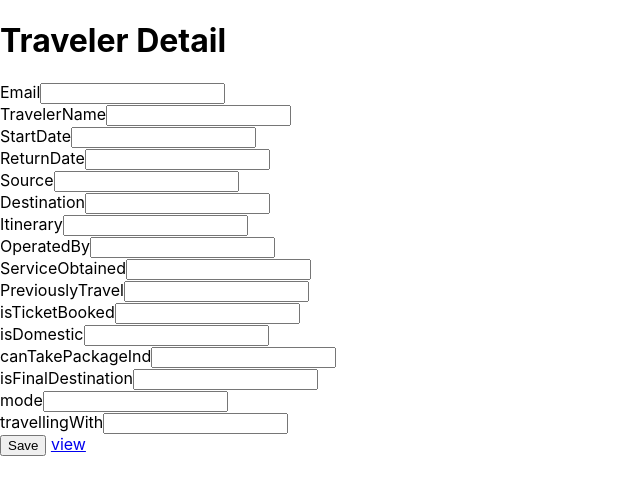
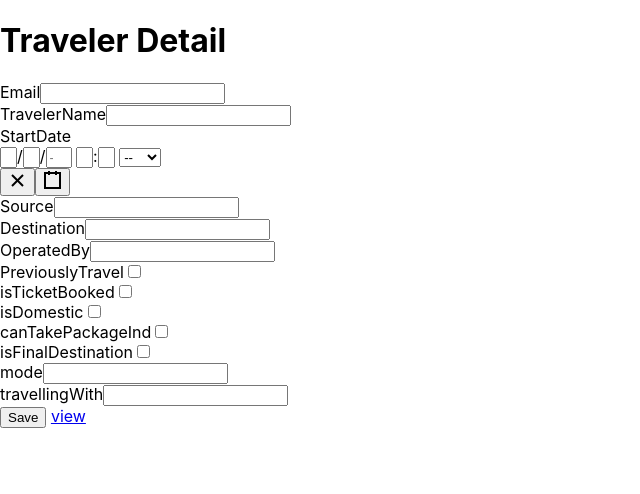
Before and after one commit to ashwin-r03/copa-ui, a React (Create React App) app: page /home in a window 1280 px wide. Shown: the top 494 px of the page, without its empty margins (0-640 px from the left). Built offline with nearby package versions, Linux system fonts and the light colour scheme.

Commit message:
Update TravelDetail.js
Updated travel paramenters

```diff
--- a/src/Travel/TravelDetail.js
+++ b/src/Travel/TravelDetail.js
@@ -1,12 +1,13 @@
 import React, { Component } from 'react';
 import { Link, withRouter } from 'react-router-dom';
 import { Button, Container, Form, FormGroup, Input, Label } from 'reactstrap';
+import DateTimePicker from "react-datetime-picker";
 
 class TravelDetail extends Component {
 
             Trip={
                 travellerId:'',
-                TravelerName:'',
+                travelerName:'',
                 travelStartDate:'',
                 tripId:'',
                 Source:'',
@@ -15,25 +16,28 @@ class TravelDetail extends Component {
                 mode:'',
                 airways:'',
                 travellingWith:'',
-                isTicketBooked:'',
-                isDomestic:'',
-                canTakePackageInd:'',
-                isFinalDestination:'',
-                ReturnDate:'',
-                Itinerary:'',
-                OperatedBy:'',
-                ServiceObtained:'',
-                PreviouslyTravel:'',
+                isTicketBooked:false,
+                isDomestic:false,
+                canTakePackageInd:false,
+                isFinalDestination:false,
+            //    ReturnDate:'',
+              //  Itinerary:'',
+              //  OperatedBy:'',
+               // ServiceObtained:'',
+                PreviouslyTravel:false,
             };
 
     constructor(props) {
         super(props);
         this.state = {
             trip: this.Trip,
+           // errors: {},
         };
         this.handleChange = this.handleChange.bind(this);
         this.handleSubmit = this.handleSubmit.bind(this);
-       // this.handleTripChange = this.handleTripChange.bind(this);
+        this.handleStartDateChange = this.handleStartDateChange.bind(this);
+        this.handleDateChange = this.handleDateChange.bind(this);
+       this.handleInputChange=this.handleInputChange.bind(this);
     }
     handleChange(event) {
 
@@ -47,9 +51,10 @@ class TravelDetail extends Component {
     }
 
 
-    componentDidMount() {
+
+  /*  componentDidMount() {
         this.setState({isLoading: true});
-    }
+    }*/
 
     async handleSubmit(event) {
         event.preventDefault();
@@ -64,19 +69,49 @@ class TravelDetail extends Component {
             },
             body: JSON.stringify(this.state.trips),
         });
-        alert(JSON.stringify(this.state.trips))
       // this.props.history.push('http://localhost:8081/tc');
+    };
+
+
+    handleStartDateChange = date => {
+        let datestate=this.state.trip;
+        datestate.travelStartDate=date;
+
+        this.setState({
+            travelStartDate:date,
+        });
+    };
+
+
+
+    handleInputChange(event) {
+        const target = event.target;
+        const value = target.type === 'checkbox' ? target.checked : target.value;
+        const name = target.name;
+        let item = {...this.state.trip};
+        item[name] = value;
+
+        this.setState({trip:item});
     }
 
 
+
+    handleDateChange = date => {
+        let datestate=this.state.trip;
+        datestate.ReturnDate=date;
+        this.setState({
+            ReturnDate:date,
+        });
+    };
+
     render(){
         const title=<h1 >{"Traveler Detail"}</h1>;
-        const {trip,isLoading}=this.state;
+        const {trip}=this.state;
 
 
-        if (!isLoading) { //need to change based on requirement
+     /*   if (!isLoading) { //need to change based on requirement
             return <p>Loading...</p>;
-        }
+        }*/
 
         return<div>
             <Container>
@@ -84,86 +119,86 @@ class TravelDetail extends Component {
                     {title}
                 <FormGroup>
                     <Label for="Email">Email</Label>
-                    <Input type="text" name="travellerId" id="travellerId" value={trip.travellerId || ''}
+                    <Input type="email" name="travellerId" id="travellerId" value={trip.travellerId || ''}
                            onChange={this.handleChange} autoComplete="Email"/>
                 </FormGroup>
 
                  <FormGroup>
                     <Label for="TravelerName">TravelerName</Label>
-                    <Input type="text" name="TravelerName" id="TravelerName" value={trip.TravelerName || ''}
-                           onChange={this.handleChange} autoComplete="TravelerName"/>
+                    <Input type="text" name="travelerName" id="travelerName" value={trip.travelerName || ''}
+                           onChange={this.handleChange} autoComplete="travelerName" maxLength={30}/>
                  </FormGroup>
 
                    <FormGroup>
                     <Label for="StartDate">StartDate</Label>
-                    <Input type="text" name="travelStartDate" id="travelStartDate" value={trip.travelStartDate || ''}
-                           onChange={this.handleChange} autoComplete="Date"/>
+                    <DateTimePicker name="travelStartDate" id="travelStartDate" value={trip.travelStartDate || ''}
+                           onChange={this.handleStartDateChange} autoComplete="Date"/>
                     </FormGroup>
 
-                    <FormGroup>
+                  {/*  <FormGroup>
                     <Label for="ReturnDate">ReturnDate</Label>
-                    <Input type="text" name="ReturnDate" id="ReturnDate" value={trip.ReturnDate || ''}
-                           onChange={this.handleChange} autoComplete="ReturnDate"/>
-                    </FormGroup>
+                    <DateTimePicker name="ReturnDate" id="ReturnDate" value={trip.ReturnDate || ''}
+                           onChange={this.handleDateChange} autoComplete="ReturnDate"/>
+                    </FormGroup>*/}
 
                     <FormGroup>
                     <Label for="Source">Source</Label>
                     <Input type="text" name="Source" id="Source" value={trip.Source || ''}
-                           onChange={this.handleChange} autoComplete="Source"/>
+                           onChange={this.handleChange} autoComplete="Source" maxLength={3}/>
                     </FormGroup>
 
                     <FormGroup>
                     <Label for="Destination">Destination</Label>
                     <Input type="text" name="Destination" id="Destination" value={trip.Destination || ''}
-                           onChange={this.handleChange} autoComplete="Destination"/>
+                           onChange={this.handleChange} autoComplete="Destination" maxLength={3}/>
                     </FormGroup>
 
-                    <FormGroup>
+                 {/*   <FormGroup>
                     <Label for="Itinerary">Itinerary</Label>
                     <Input type="text" name="Itinerary" id="Itinerary" value={trip.Itinerary || ''}
                            onChange={this.handleChange} autoComplete="Itinerary"/>
-                    </FormGroup>
+                    </FormGroup>*/}
 
                     <FormGroup>
                     <Label for="OperatedBy">OperatedBy</Label>
                     <Input type="text" name="airways" id="airways" value={trip.airways || ''}
-                           onChange={this.handleChange} autoComplete="airways"/>
+                           onChange={this.handleChange} autoComplete="airways" maxLength={30}/>
                     </FormGroup>
 
-                    <FormGroup>
-                    <Label for="ServiceObtained">ServiceObtained</Label>
-                    <Input type="text" name="ServiceObtained" id="ServiceObtained" value={trip.ServiceObtained || ''}
-                           onChange={this.handleChange} autoComplete="ServiceObtained"/>
-                    </FormGroup>
+                    {/*<FormGroup>*/}
+                    {/*<Label for="ServiceObtained">ServiceObtained</Label>*/}
+                    {/*<Input type="text" name="ServiceObtained" id="ServiceObtained" value={trip.ServiceObtained || ''}*/}
+                           {/*onChange={this.handleChange} autoComplete="ServiceObtained"/>*/}
+                    {/*</FormGroup>*/}
 
                     <FormGroup>
                     <Label for="PreviouslyTravel">PreviouslyTravel</Label>
-                    <Input type="text" name="PreviouslyTravel" id="PreviouslyTravel" value={trip.PreviouslyTravel || ''}
-                           onChange={this.handleChange} autoComplete="PreviouslyTravel"/>
+                    <input type="checkbox" name="PreviouslyTravel" id="PreviouslyTravel" checked={this.state.trip.PreviouslyTravel}
+                           onChange={this.handleInputChange} autoComplete="PreviouslyTravel" />
                     </FormGroup>
 
                     <FormGroup>
                     <Label for="isTicketBooked">isTicketBooked</Label>
-                    <Input type="text" name="isTicketBooked" id="isTicketBooked" value={trip.isTicketBooked || ''}
-                           onChange={this.handleChange} autoComplete="isTicketBooked"/>
+                    <input type="checkbox" name="isTicketBooked" id="isTicketBooked" checked={this.state.trip.isTicketBooked}
+                           onChange={this.handleInputChange} autoComplete="isTicketBooked"  />
                     </FormGroup>
 
                     <FormGroup>
                     <Label for="isDomestic">isDomestic</Label>
-                    <Input type="text" name="isDomestic" id="isDomestic" value={trip.isDomestic || ''}
-                           onChange={this.handleChange} autoComplete="isDomestic"/>
+                    <input type="checkbox" name="isDomestic" id="isDomestic" checked={this.state.trip.isDomestic}
+                           onChange={this.handleInputChange} autoComplete="isDomestic"  />
                     </FormGroup>
 
                     <FormGroup>
                     <Label for="canTakePackageInd">canTakePackageInd</Label>
-                    <Input type="text" name="canTakePackageInd" id="canTakePackageInd" value={trip.canTakePackageInd || ''}
-                           onChange={this.handleChange} autoComplete="canTakePackageInd"/>
+                    <input type="checkbox" name="canTakePackageInd" id="canTakePackageInd" checked={this.state.trip.canTakePackageInd}
+                           onChange={this.handleInputChange} autoComplete="canTakePackageInd" />
                     </FormGroup>
 
                     <FormGroup>
                     <Label for="isFinalDestination">isFinalDestination</Label>
-                    <Input type="text" name="isFinalDestination" id="isFinalDestination" value={trip.isFinalDestination || ''}
-                           onChange={this.handleChange} autoComplete="isFinalDestination"/>
+                    <input type="checkbox" name="isFinalDestination" id="isFinalDestination" checked={this.state.trip.isFinalDestination}
+                           onChange={this.handleInputChange} autoComplete="isFinalDestination" />
                     </FormGroup>
 
                     <FormGroup>
@@ -175,11 +210,11 @@ class TravelDetail extends Component {
                     <FormGroup>
                     <Label for="travellingWith">travellingWith</Label>
                     <Input type="text" name="travellingWith" id="travellingWith" value={trip.travellingWith || ''}
-                           onChange={this.handleChange} autoComplete="travellingWith"/>
+                           onChange={this.handleChange} autoComplete="travellingWith" maxLength={30}/>
                     </FormGroup>
 
                     <FormGroup>
-                        <Button color="primary" type="submit">Save</Button>{' '}
+                        <Button color="primary" type="submit">Save</Button>{'   '}
                         <Button color="secondary" tag={Link} to="/view">view</Button>
                     </FormGroup>
                 </Form>
```
